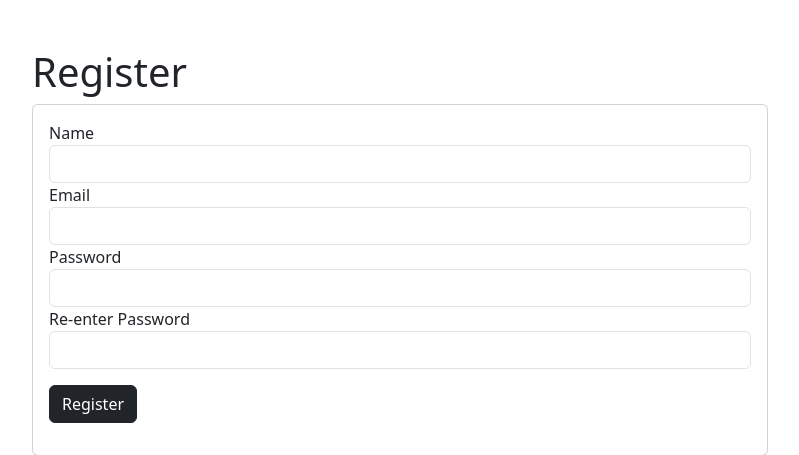
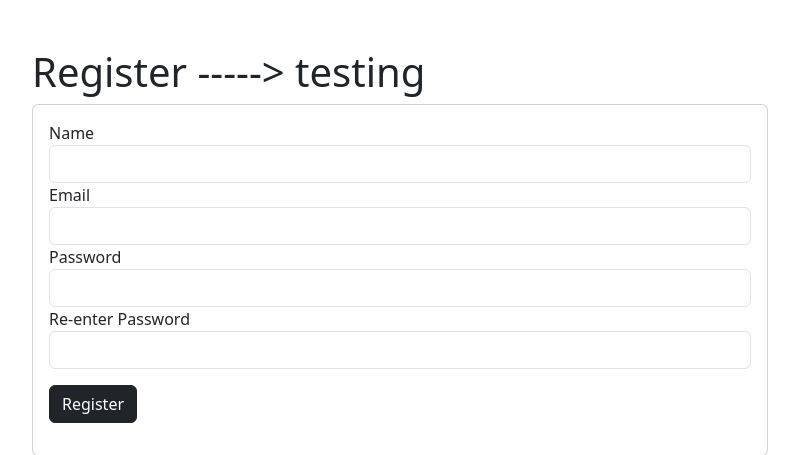
Before and after one commit to NGamerHere/logger, a Node server app: page /registration in a window 1280 px wide. Shown: the top 455 px of the page, without its empty margins (50-849 px from the left). Run offline with Node 20, Linux system fonts and the light colour scheme; some libraries are stand-ins or nearby versions.

Commit message:
Update registration.ejs

```diff
--- a/views/registration.ejs
+++ b/views/registration.ejs
@@ -14,7 +14,7 @@
 
 
 <div class="container mt-5">
-    <h1>Register</h1>
+    <h1>Register -----> testing</h1>
 
     <div class="row">
         <div class="col-sm-8">
```
